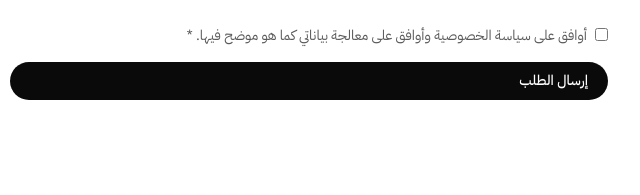
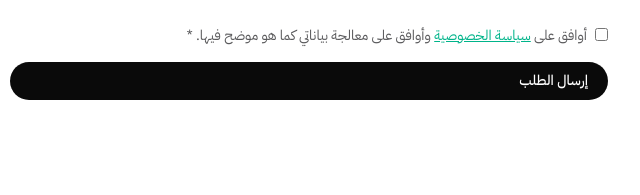
Before and after one commit to hamzasafiah90/alasturah-website, a website: page ar/contact.html in a window 1280 px wide. Shown: the part 805-1000 px from the top of the page, 640-1280 px from the left. Drawn offline with Linux system fonts and the light colour scheme.

Commit message:
fix: style consent checkbox privacy policy link as a visible link
The global a{color:inherit;text-decoration:none} reset made the
Privacy Policy link inside the consent checkbox indistinguishable
from surrounding text.

Co-Authored-By: Claude Sonnet 5 <noreply@anthropic.com>

```diff
--- a/ar/contact.html
+++ b/ar/contact.html
@@ -36,6 +36,8 @@
   .form-status:not(:empty) { margin-top: 12px; }
   .consent-label { display: flex; align-items: flex-start; gap: 8px; font-size: 14px; color: var(--steel); margin: 4px 0 16px; }
   .consent-label input { flex: none; margin-top: 3px; }
+  .consent-label a { color: var(--brand-green-deep); text-decoration: underline; }
+  .consent-label a:hover { color: var(--ink); }
   .contact-panel { display: flex; flex-direction: column; gap: 20px; }
   .contact-row { display: flex; align-items: center; gap: 12px; font-size: 15px; color: var(--slate); }
   .contact-row .icon-tile { flex: none; margin-bottom: 0; }
```
Also changed, not shown: en/contact.html (+2 -0 lines).
